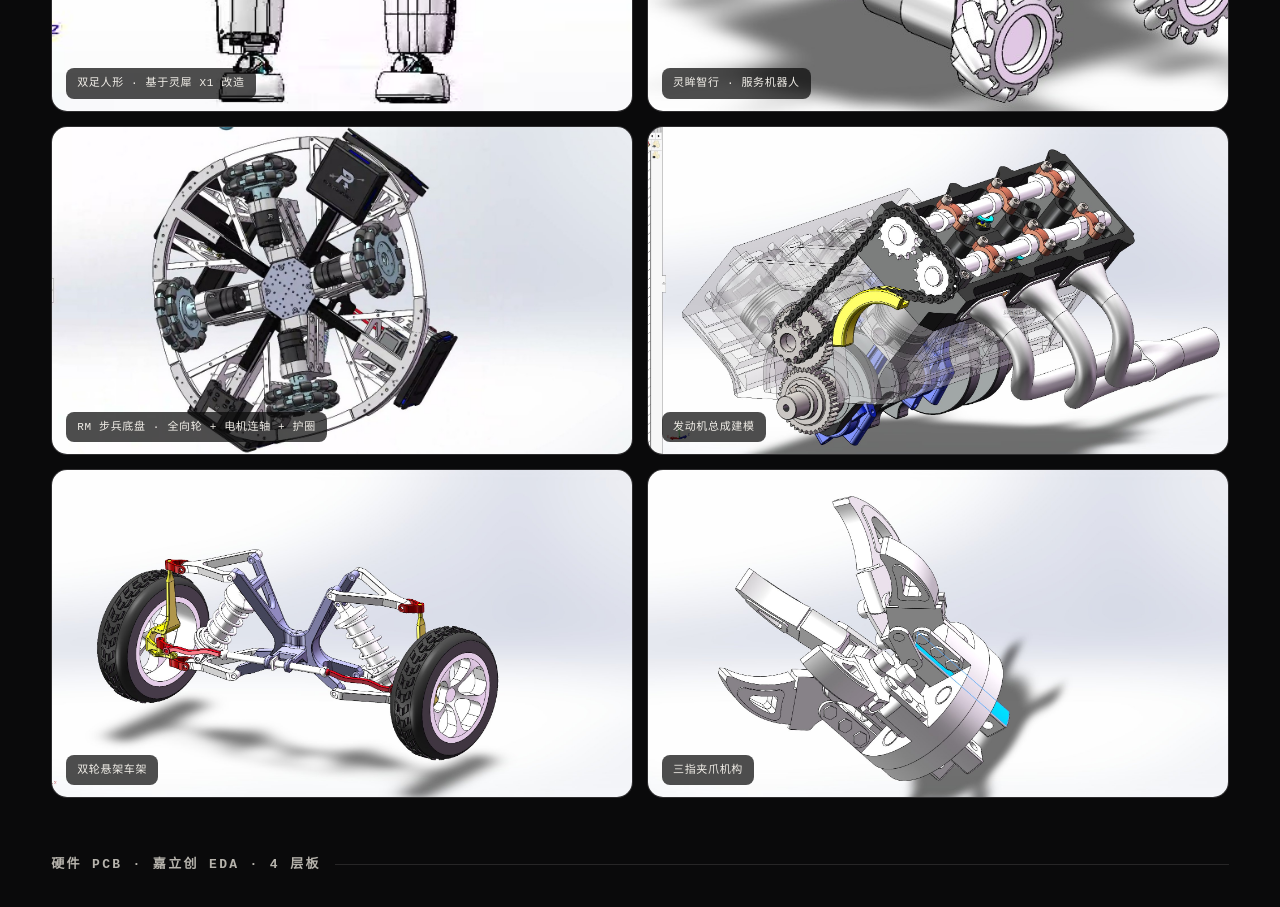
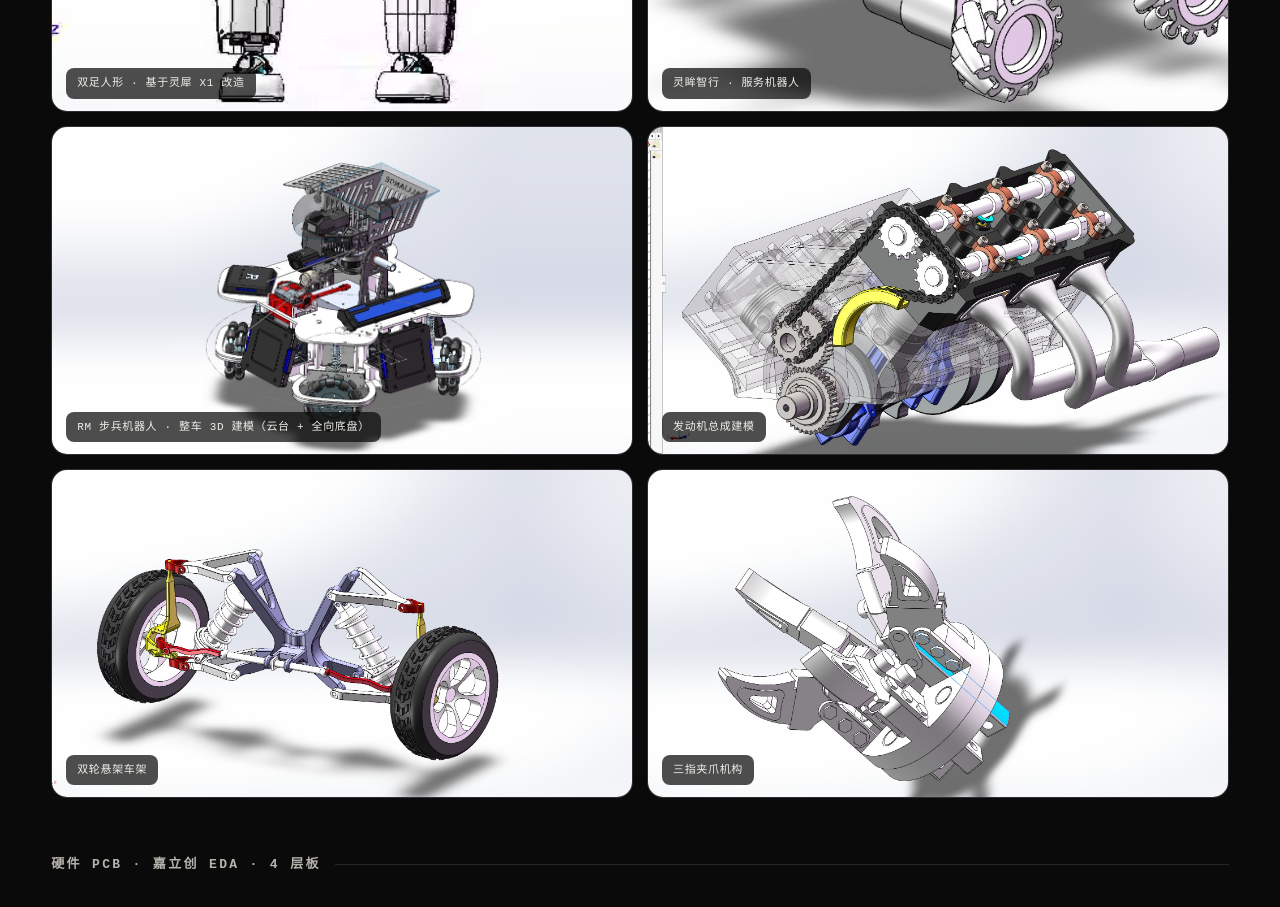
Before and after one commit to ccccongggg/cong-personsite, a plain HTML site: page index.html in a window 1280 px wide. Shown: the part 6040-6947 px from the top of the page. Drawn offline with nearby package versions, Linux system fonts and the light colour scheme; a web font is replaced by a local one.

Commit message:
画廊：RM 步兵底盘俯视图替换为整车 3D 建模渲染图

```diff
--- a/index.html
+++ b/index.html
@@ -393,7 +393,7 @@ footer .small{font-family:var(--mono);font-size:11px;color:var(--mute);letter-sp
     <div class="gal-grid">
       <div class="g-item reveal" style="grid-column:1/7;aspect-ratio:452/686"><img src="assets/mech/biped-frame.jpg" alt="双足人形框架"><span class="cap">双足人形 · 基于灵犀 X1 改造</span></div>
       <div class="g-item reveal" style="grid-column:7/13;aspect-ratio:452/686"><img src="assets/mech/lingmu-model.jpg" alt="灵眸智行服务机器人"><span class="cap">灵眸智行 · 服务机器人</span></div>
-      <div class="g-item half reveal" style="grid-column:1/7;aspect-ratio:2050/1160"><img src="assets/mech/rm-chassis.jpg" alt="RM 步兵机器人底盘"><span class="cap">RM 步兵底盘 · 全向轮 + 电机连轴 + 护圈</span></div>
+      <div class="g-item half reveal" style="grid-column:1/7;aspect-ratio:2050/1160"><img src="assets/mech/rm-infantry.jpg" alt="RM 步兵机器人整车模型"><span class="cap">RM 步兵机器人 · 整车 3D 建模（云台 + 全向底盘）</span></div>
       <div class="g-item half reveal" style="grid-column:7/13;aspect-ratio:2050/1160"><img src="assets/mech/engine.jpg" alt="发动机总成"><span class="cap">发动机总成建模</span></div>
       <div class="g-item half reveal" style="grid-column:1/7;aspect-ratio:2050/1160"><img src="assets/mech/frame.jpg" alt="双轮悬架车架"><span class="cap">双轮悬架车架</span></div>
       <div class="g-item half reveal" style="grid-column:7/13;aspect-ratio:2050/1160"><img src="assets/mech/gripper.jpg" alt="三指夹爪"><span class="cap">三指夹爪机构</span></div>
```
Also changed, not shown: assets/mech/rm-chassis.jpg (deleted), assets/mech/rm-infantry.jpg (added).
